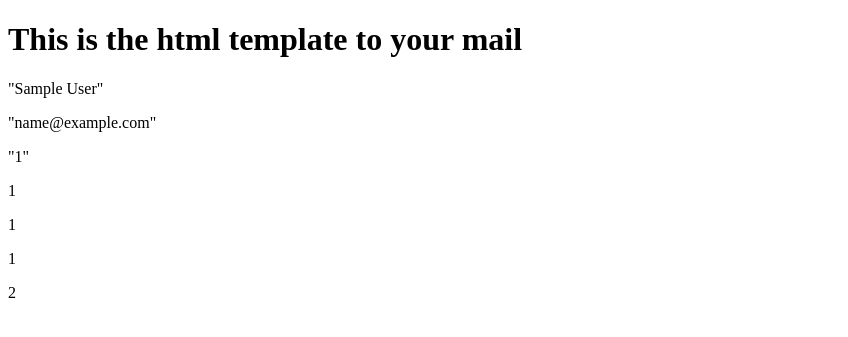
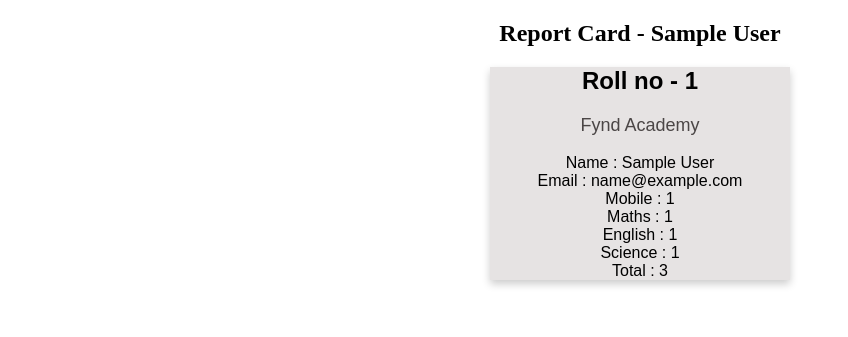
Before and after one commit to mauryakash/resultServer, a Flask app: template templates/resultdata.html in a window 1280 px wide. Shown: the top 337 px of the page, without its empty margins (0-848 px from the left). Run offline with Flask 2, Linux system fonts and the light colour scheme; the template is opened without the code that fills it: values that come from a table or form of the project are taken from there, others are empty; tables that the repository leaves empty hold one stand-in row (values such as "Sample post").

Commit message:
Added the frontend styling and Endpage redirect

```diff
--- a/app.py
+++ b/app.py
@@ -4,9 +4,10 @@ import os
 import smtplib
 from email.message import EmailMessage
 import random
-from flask_admin import Admin #admin
-from flask_admin.contrib.sqla import ModelView #admin
-from werkzeug.exceptions import abort #admin
+from flask_admin import Admin   #admin
+from flask_admin.contrib.sqla import ModelView    #admin
+from werkzeug.exceptions import abort    #admin
+import imghdr #Image type
 
 
 app = Flask(__name__)
@@ -26,7 +27,6 @@ class Student(db.Model):
     science_marks = db.Column(db.Integer())
     english_marks = db.Column(db.Integer())
 
-otp = random.randint(1111,9999)
 
 #-----------------------------------Admin --------------------------------
 
@@ -42,9 +42,11 @@ admin.add_view(SecureModelView(Student,db.session))
 
 
 #------------------------------------------------------------------------------
-def validate(userotp):
-    if otp == int(userotp):
-        return True
+otp = random.randint(1111,9999)
+
+# def validate(userotp):
+#     if otp == int(userotp):
+#         return True
 
 
 
@@ -92,8 +94,8 @@ def validateotp(rollno):
 
         data = Student.query.get(rollno)
         emaildb = data.email
-        mathmark=data.math_marks
-        engmark=data.english_marks
+        # mathmark=data.math_marks
+        # engmark=data.english_marks
 
         html = render_template('resultdata.html',data=data)
 
@@ -109,14 +111,28 @@ def validateotp(rollno):
             # html_msg = open('templates/resultdata.html').read()
             msg.add_alternative(html_msg, subtype='html')
 
+            with open('static/fynd.jpeg','rb') as attach_file:
+                image_name = attach_file.name
+                image_type = imghdr.what(attach_file.name)
+                image_data = attach_file.read()
+
+            msg.add_attachment(image_data, maintype='image',subtype=image_type,filename=image_name)
+
+
             with smtplib.SMTP_SSL('smtp.gmail.com', 465) as smtp:
                 smtp.login('resultservertest@gmail.com', os.environ.get('PASS'))
 
                 smtp.send_message(msg)
 
-            return render_template("validateotp.html",message="Check your mail for the result")
+            # return render_template("endpage.html",message="Check your mail for the result")
+            return redirect("/endpage")
         return render_template("home.html", msg = "Otp not verified")
 
+
+
+@app.route("/endpage", methods=['GET'])
+def endpage():
+    return render_template("endpage.html",message="Check your Email for the result")
  #------------------------------------------------------------------------------------------------
  #-----------------------------------------Admin---------------------------------------------------
  #-------------------------------------------------------------------------------------------------
--- a/templates/resultdata.html
+++ b/templates/resultdata.html
@@ -1,22 +1,47 @@
+<!DOCTYPE html>
+<html>
+<head>
+<link rel="stylesheet" href="https://cdnjs.cloudflare.com/ajax/libs/font-awesome/4.7.0/css/font-awesome.min.css">
+<style>
+.card {
+  box-shadow: 0 4px 8px 0 rgba(0, 0, 0, 0.2);
+  max-width: 300px;
+  margin: auto;
+  text-align: center;
+  font-family: arial;
+  background-color: rgb(230, 227, 227);
+}
 
-<!DOCTYPE html>
-<html lang="en">
-<head>
-  <meta charset="UTF-8">
-  <meta http-equiv="X-UA-Compatible" content="IE=edge">
-  <meta name="viewport" content="width=device-width, initial-scale=1.0">
-  <title>Document</title>
+.title {
+  color: rgb(75, 70, 70);
+  font-size: 18px;
+}
+
+
+a {
+  text-decoration: none;
+  font-size: 15px;
+  color: black;
+}
+
+</style>
 </head>
 <body>
-  <h1>This is the html template to your mail</h1>
 
+<h2 style="text-align:center">Report Card - {{data.name}}</h2>
 
-  <p>"{{data.name}}"</p>
-  <p>"{{data.email}}"</p>
-  <p>"{{data.mobile}}"</p>
-  <p>{{data.math_marks}}</p>
-  <p>{{data.english_marks}}</p>
-  <p>{{data.science_marks}}</p>
-  <p>{{data.math_marks + data.english_marks}}</p>
+<div class="card">
+  <!-- <img src='static/fynd.jpeg' alt="fynd" style="width:100%"> -->
+  <h2>Roll no - {{data.rollno}}</h2>
+  <p class="title">Fynd Academy</p>
+  <p class ="a">Name : {{data.name}} <br>
+    Email : {{data.email}}<br>
+    Mobile : {{data.mobile}}<br>
+    Maths : {{data.math_marks}}<br>
+    English : {{data.english_marks}}<br>
+    Science : {{data.science_marks}}<br>
+    Total : {{data.math_marks + data.english_marks + data.science_marks}}</p>
+</div>
+
 </body>
 </html>
```
Also changed, not shown: templates/endpage.html (added, +27 -0 lines), templates/home.html (+15 -2 lines), templates/login.html (+8 -2 lines), templates/validateotp.html (+17 -2 lines).
